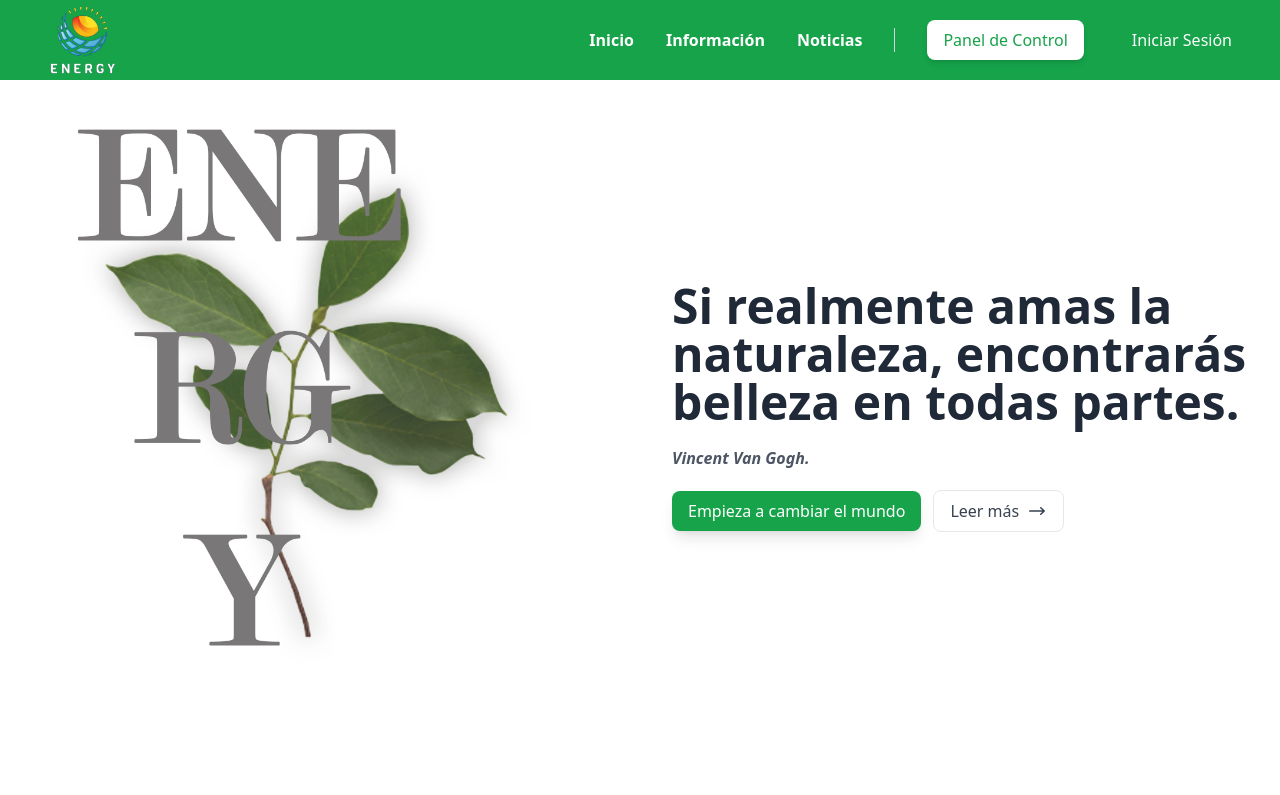
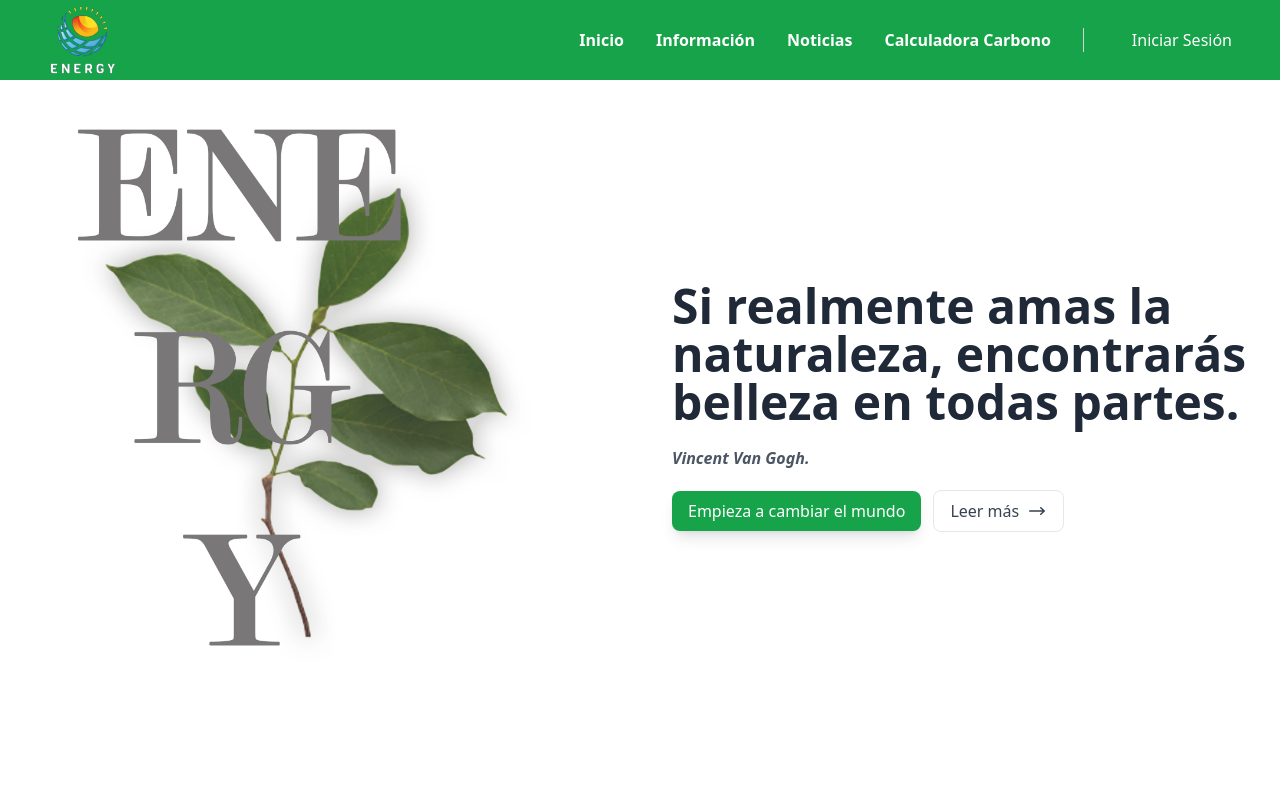
Before and after one commit to Edwinestrada07/energy-project, a React (Vite) app: page / in a window 1280 px wide. Shown: the top 795 px of the page. Built offline with nearby package versions, Linux system fonts and the light colour scheme.

Commit message:
update navbar / create carbonoCalculator

```diff
--- a/src/components/navbar.jsx
+++ b/src/components/navbar.jsx
@@ -16,15 +16,8 @@ export default function NavBar() {
         { title: "Inicio", path: "/" },
         { information: "Información", path: "#stats" },
         { news: "Noticias", path: "#news" },
-        // Ejemplo de futuros elementos comentados
-        // { title: "Huella Carbono", path: "#" },
+        { carbonoCalculator: "Calculadora Carbono", path: "#" },
         // { title: "Consumo", path: "#" }
-    ];
-
-    // Opciones adicionales para el panel de control (visible solo si el usuario está autenticado)
-    const dashboardItems = [
-        { title: "Huella Carbono", path: "#" },
-        { title: "Consumo", path: "#" }
     ];
 
     // Función para cerrar sesión, elimina el token de autenticación y redirige al inicio
@@ -47,7 +40,7 @@ export default function NavBar() {
                     />
                 </Link>
 
-                {/* Botón para desplegar menú en dispositivos pequeños */}
+                {/* Botón para desplegar menú en dispositivos pequeños (toogler) */}
                 <div className="md:hidden">
                     <button
                         className="text-white hover:text-gray-200 focus:outline-none focus:ring-2 focus:ring-white"
@@ -66,7 +59,7 @@ export default function NavBar() {
                     </button>
                 </div>
 
-                {/* Contenido del menú */}
+                {/* Contenido del menú (botón X)*/}
                 <div
                     className={`fixed top-0 left-0 w-full h-full bg-green-600 ${
                         state ? "translate-x-0" : "-translate-x-full"
@@ -96,39 +89,12 @@ export default function NavBar() {
                                 key={idx}
                                 className="text-white hover:text-gray-200 font-semibold transition-colors"
                             >
-                                <a href={item.path}>{item.title || item.information || item.news}</a>
+                                <a href={item.path}>{item.title || item.information || item.news || item.carbonoCalculator}</a>
                             </li>
                         ))}
                         {/* Separador */}
                         <span className="hidden w-px h-6 bg-gray-300 md:block"></span>
 
-                        {/* Opciones del panel de control (solo si el usuario está autenticado) */}
-                        {loggedIn && (
-                            <li className="relative text-gray-400 text-lg">
-                                <button onClick={() => setShowDashboard(!showDashboard)}>
-                                Panel de Control
-                                </button>
-                                {showDashboard && (
-                                <ul
-                                    ref={dashboardRef}
-                                    className="absolute mt-2 p-2 w-56 rounded-md shadow-lg bg-white ring-1 ring-black"
-                                >
-                                    {dashboardItems.map((item, idx) => (
-                                    <li key={idx} className="text-gray-400">
-                                        <NavLink to={item.path}>{item.title}</NavLink>
-                                    </li>
-                                    ))}
-                                </ul>
-                                )}
-                            </li>
-                        )}
-
-                        {/* Botón para el panel de control si no está autenticado */}
-                        {!loggedIn && (
-                            <li className="block py-2 px-4 font-medium text-center text-green-600 bg-white hover:bg-gray-100 active:bg-gray-200 rounded-lg shadow-md transition-all md:inline">
-                                Panel de Control
-                            </li>
-                        )}
 
                         {/* Botones de autenticación */}
                         <div className="text-white space-x-5 md:flex">
```
Lines whose indentation alone changed are shown as unchanged.
